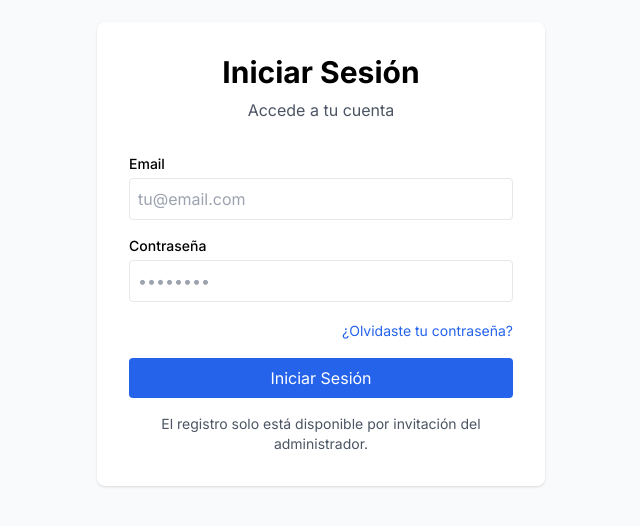
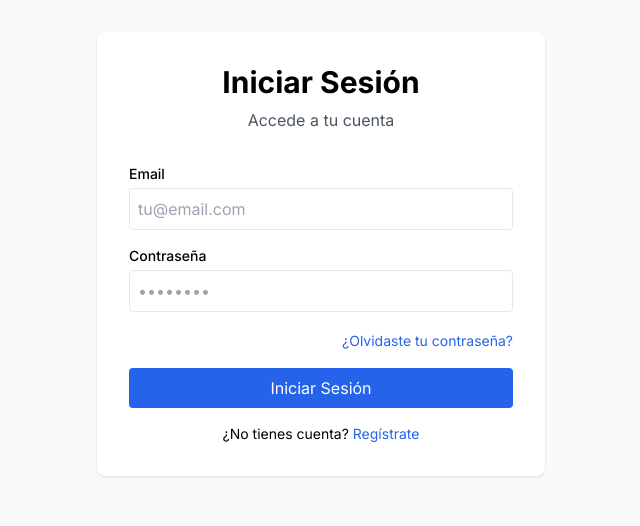
Before and after one commit to roldanronaldd19-debug/login3, a Next.js app: page /login in a window 1280 px wide. Shown: the part 146-672 px from the top of the page, without its empty margins (319-959 px from the left). Built offline with nearby package versions, Linux system fonts and the light colour scheme; no server answers.

Commit message:
Update AuthForm.tsx

```diff
--- a/components/AuthForm.tsx
+++ b/components/AuthForm.tsx
@@ -32,11 +32,11 @@ export default function AuthForm({ mode }: AuthFormProps) {
 
           if (loginError) throw loginError
           setMessage({ type: 'success', text: 'Inicio de sesión exitoso' })
+          // Redirigir al dashboard usando router
           router.push('/dashboard')
           break
 
         case 'register':
-          // Solo para registro por invitación
           if (password !== confirmPassword) {
             throw new Error('Las contraseñas no coinciden')
           }
@@ -45,7 +45,7 @@ export default function AuthForm({ mode }: AuthFormProps) {
             email,
             password,
             options: {
-              emailRedirectTo: 'https://login3-three.vercel.app/auth/callback'
+              emailRedirectTo: `${window.location.origin}/api/auth/callback`
             }
           })
 
@@ -58,14 +58,14 @@ export default function AuthForm({ mode }: AuthFormProps) {
 
         case 'forgot-password':
           const { error: resetError } = await supabase.auth.resetPasswordForEmail(email, {
-            redirectTo: 'https://login3-three.vercel.app/reset-password'
+            redirectTo: `${window.location.origin}/reset-password`
           })
 
           if (resetError) throw resetError
           setEmailSent(true)
           setMessage({
             type: 'success',
-            text: 'Se ha enviado un enlace de recuperación a tu email. Revisa tu bandeja de entrada.'
+            text: 'Se ha enviado un enlace de recuperación a tu email'
           })
           break
       }
@@ -162,23 +162,33 @@ export default function AuthForm({ mode }: AuthFormProps) {
       >
         {loading ? 'Cargando...' :
           mode === 'login' ? 'Iniciar Sesión' :
-          mode === 'register' ? 'Completar Registro' :
+          mode === 'register' ? 'Registrarse' :
           'Enviar enlace de recuperación'}
       </button>
 
-      {mode === 'login' && (
-        <div className="text-center text-sm text-gray-600">
-          <p>El registro solo está disponible por invitación del administrador.</p>
-        </div>
-      )}
-
-      {(mode === 'register' || mode === 'forgot-password') && (
-        <div className="text-center text-sm">
-          <a href="/login" className="text-blue-600 hover:text-blue-800">
-            Volver al inicio de sesión
-          </a>
-        </div>
-      )}
+      <div className="text-center text-sm">
+        {mode === 'login' ? (
+          <p>
+            ¿No tienes cuenta?{' '}
+            <a href="/register" className="text-blue-600 hover:text-blue-800">
+              Regístrate
+            </a>
+          </p>
+        ) : mode === 'register' ? (
+          <p>
+            ¿Ya tienes cuenta?{' '}
+            <a href="/login" className="text-blue-600 hover:text-blue-800">
+              Inicia sesión
+            </a>
+          </p>
+        ) : (
+          <p>
+            <a href="/login" className="text-blue-600 hover:text-blue-800">
+              Volver al inicio de sesión
+            </a>
+          </p>
+        )}
+      </div>
     </form>
   )
 }
```
